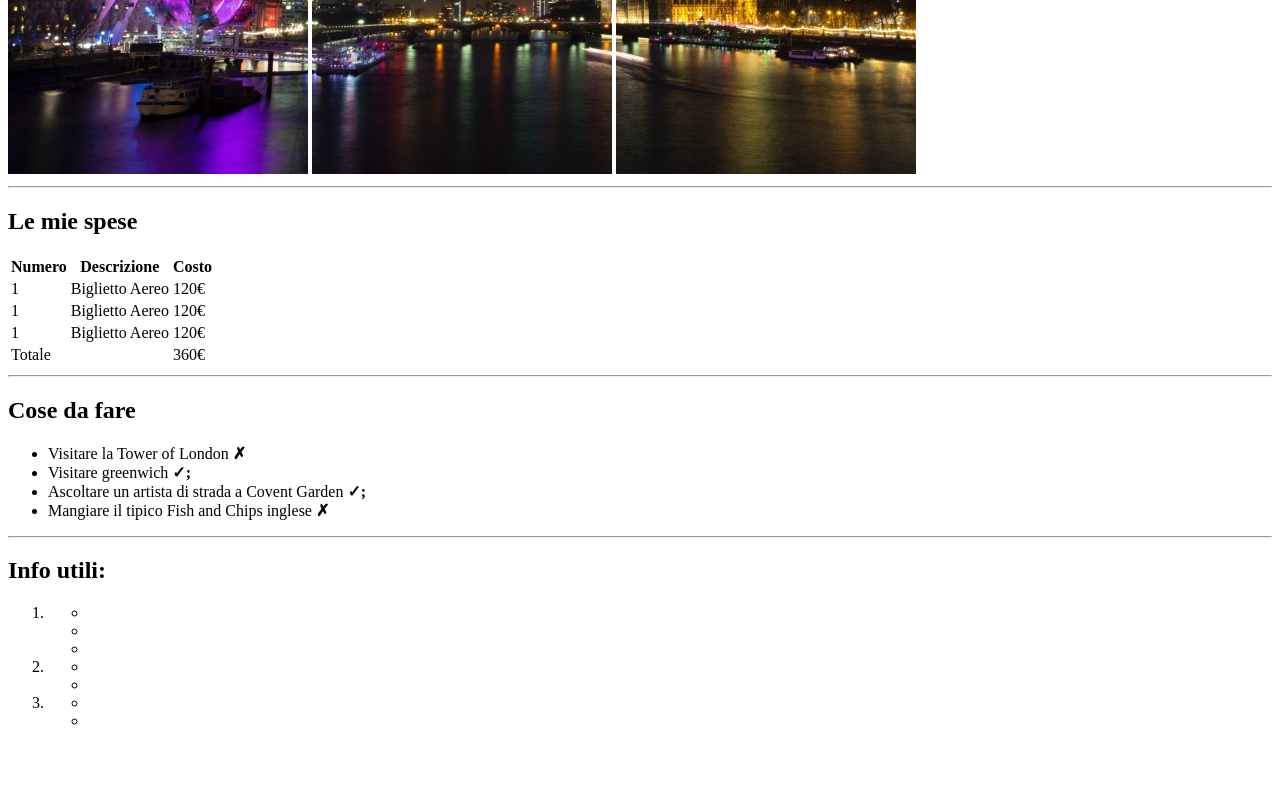
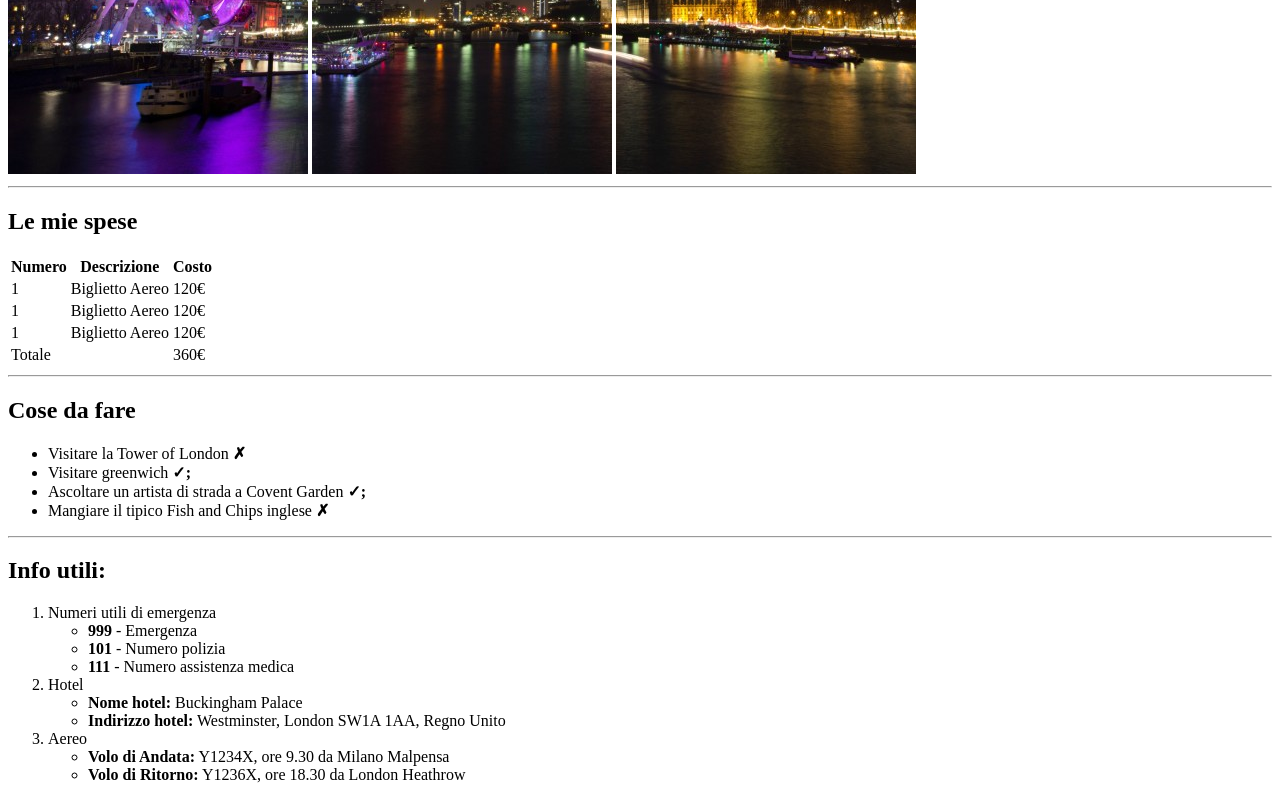
Before and after one commit to Broadcodes/html-london-trip, a plain HTML site: page index.html in a window 1280 px wide. Shown: the part 506-1306 px from the top of the page. Before the commit the page ends 1252 px from the top, so only its background shows below. Drawn offline with Linux system fonts and the light colour scheme.

Commit message:
Inserimento dati nella lista innestata

```diff
--- a/index.html
+++ b/index.html
@@ -75,23 +75,23 @@
     <h2>Info utili:</h2>
 
     <ol>
-        <li>
+        <li>Numeri utili di emergenza
             <ul>
-                <li></li>
-                <li></li>
-                <li></li>
+                <li><strong>999</strong> - Emergenza</li>
+                <li><strong>101</strong> - Numero polizia</li>
+                <li><strong>111</strong> - Numero assistenza medica</li>
             </ul>
         </li>
-        <li>
+        <li>Hotel
             <ul>
-                <li></li>
-                <li></li>
+                <li><strong>Nome hotel:</strong> Buckingham Palace</li>
+                <li><strong>Indirizzo hotel:</strong> Westminster, London SW1A 1AA, Regno Unito</li>
             </ul>
         </li>
-        <li>
+        <li>Aereo
             <ul>
-                <li></li>
-                <li></li>
+                <li><strong>Volo di Andata:</strong> Y1234X, ore 9.30 da Milano Malpensa</li>
+                <li><strong>Volo di Ritorno:</strong> Y1236X, ore 18.30 da London Heathrow</li>
             </ul>
         </li>
     </ol>
```
